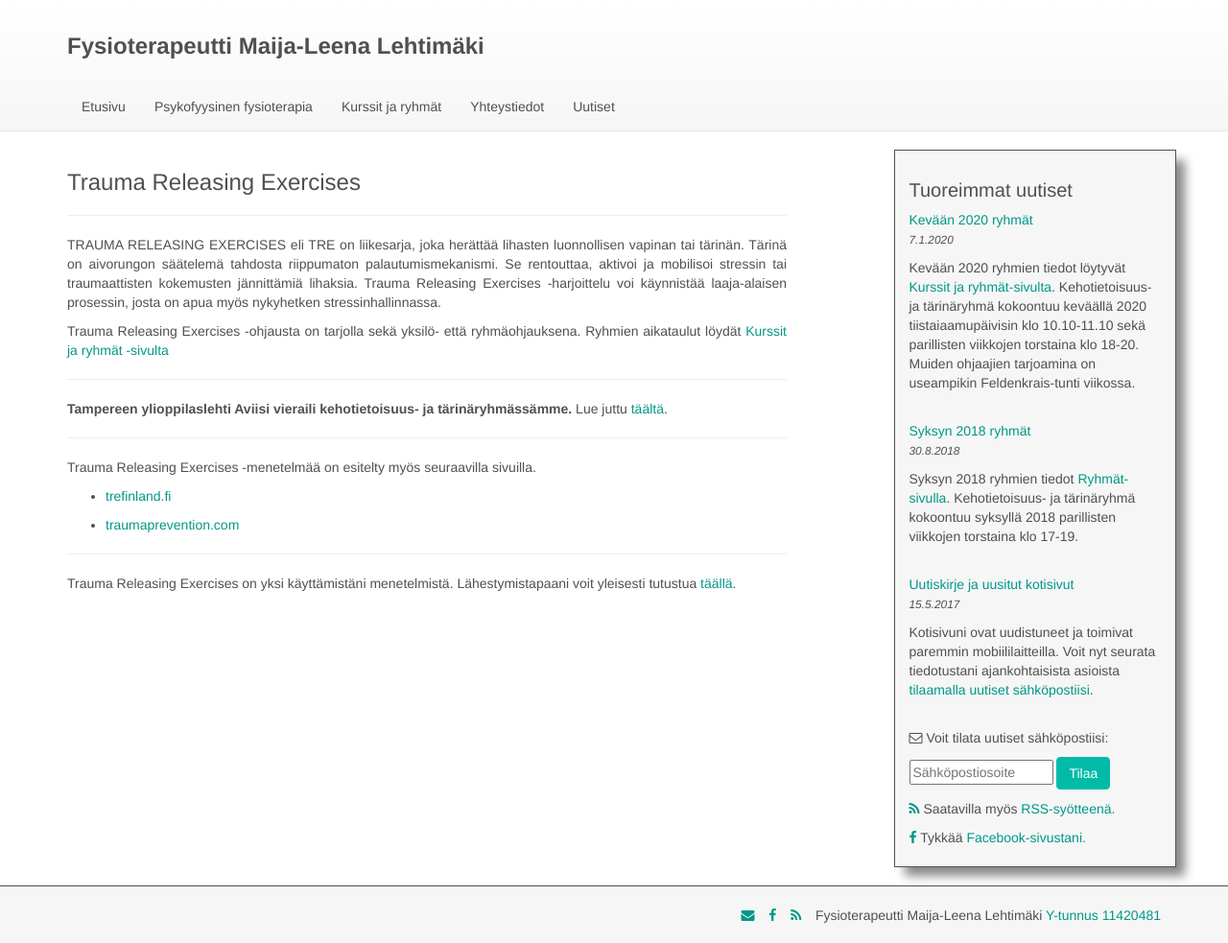
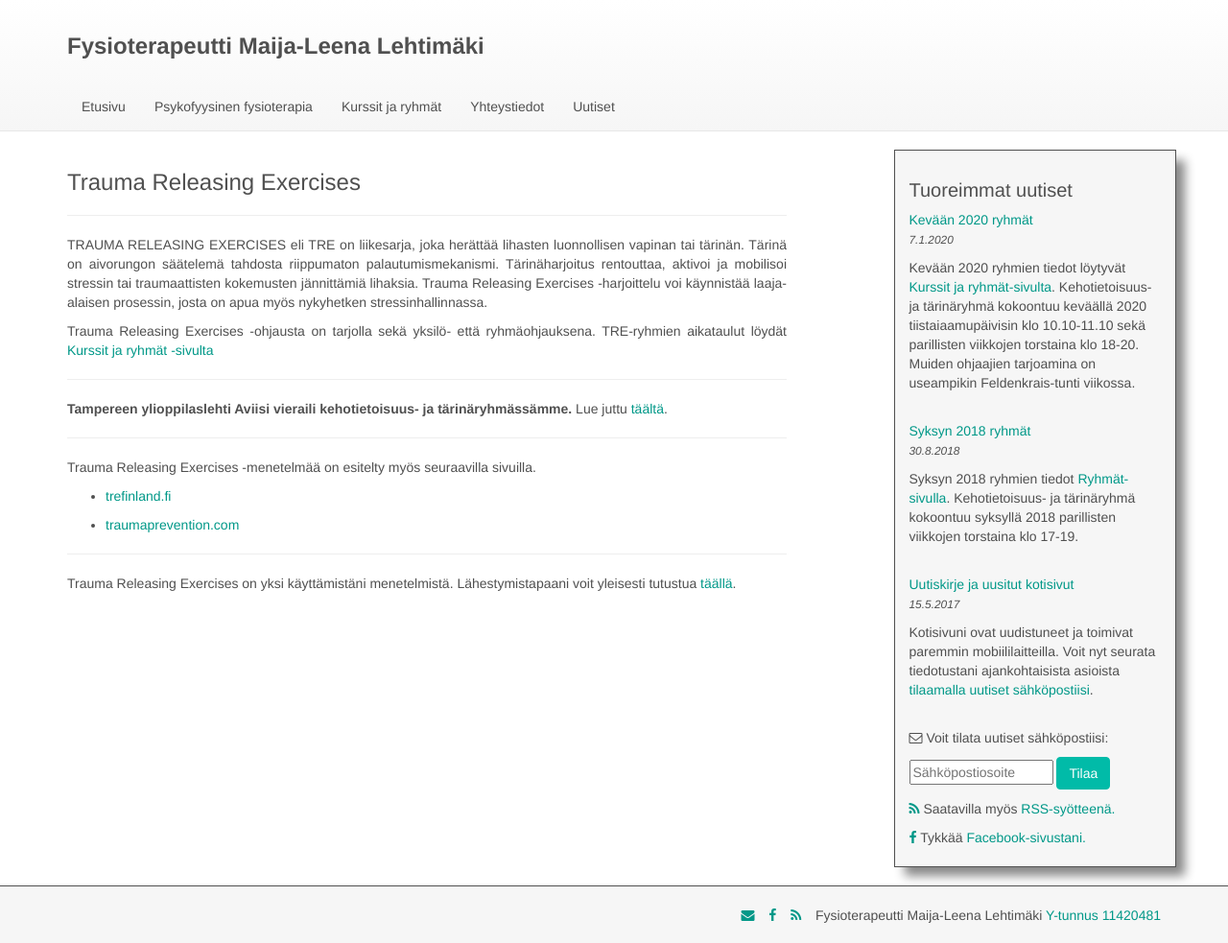
Before and after one commit to jluttine/maijaleenalehtimaki.fi, a Jekyll site: the page built from _pages/trauma-releasing-exercises.md, in a window 1280 px wide. Shown: the whole page at 96% size. Built offline with Jekyll 4.4.1, drawn with Linux system fonts in a browser that asks for light colours.

Commit message:
Update trauma-releasing-exercises.md

```diff
--- a/_pages/trauma-releasing-exercises.md
+++ b/_pages/trauma-releasing-exercises.md
@@ -6,13 +6,13 @@ menu: none
 ---
 TRAUMA RELEASING EXERCISES eli TRE on liikesarja, joka herättää lihasten luonnollisen vapinan
 tai tärinän. Tärinä on aivorungon säätelemä tahdosta riippumaton
-palautumismekanismi. Se rentouttaa, aktivoi ja mobilisoi stressin tai
+palautumismekanismi. Tärinäharjoitus rentouttaa, aktivoi ja mobilisoi stressin tai
 traumaattisten kokemusten jännittämiä lihaksia. Trauma Releasing Exercises
 -harjoittelu voi käynnistää laaja-alaisen prosessin, josta on apua myös
 nykyhetken stressinhallinnassa.
 
 Trauma Releasing Exercises -ohjausta on tarjolla sekä yksilö- että
-ryhmäohjauksena. Ryhmien aikataulut löydät [Kurssit ja ryhmät -sivulta]({{
+ryhmäohjauksena. TRE-ryhmien aikataulut löydät [Kurssit ja ryhmät -sivulta]({{
 site.url }}{{ site.baseul }}{% link _pages/02-kurssit-ja-ryhmat.md %})
 
 ---
```
